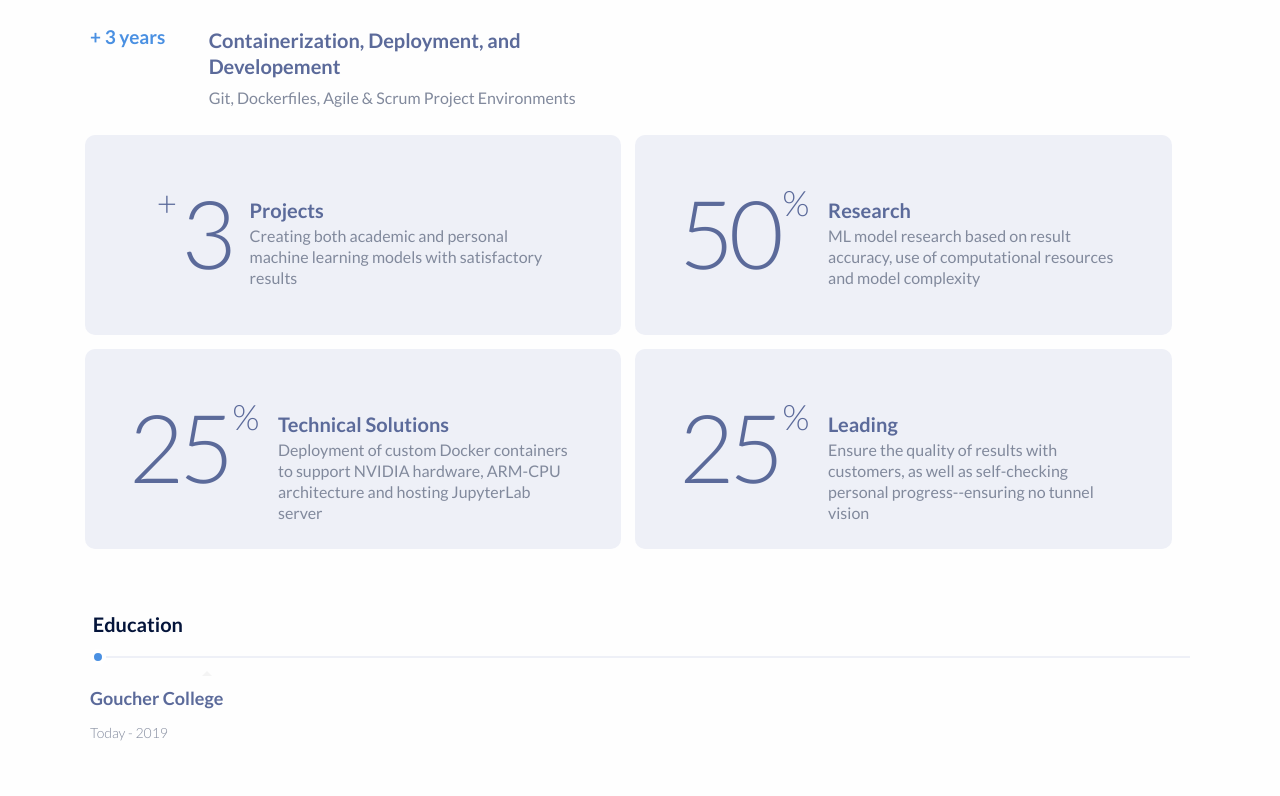
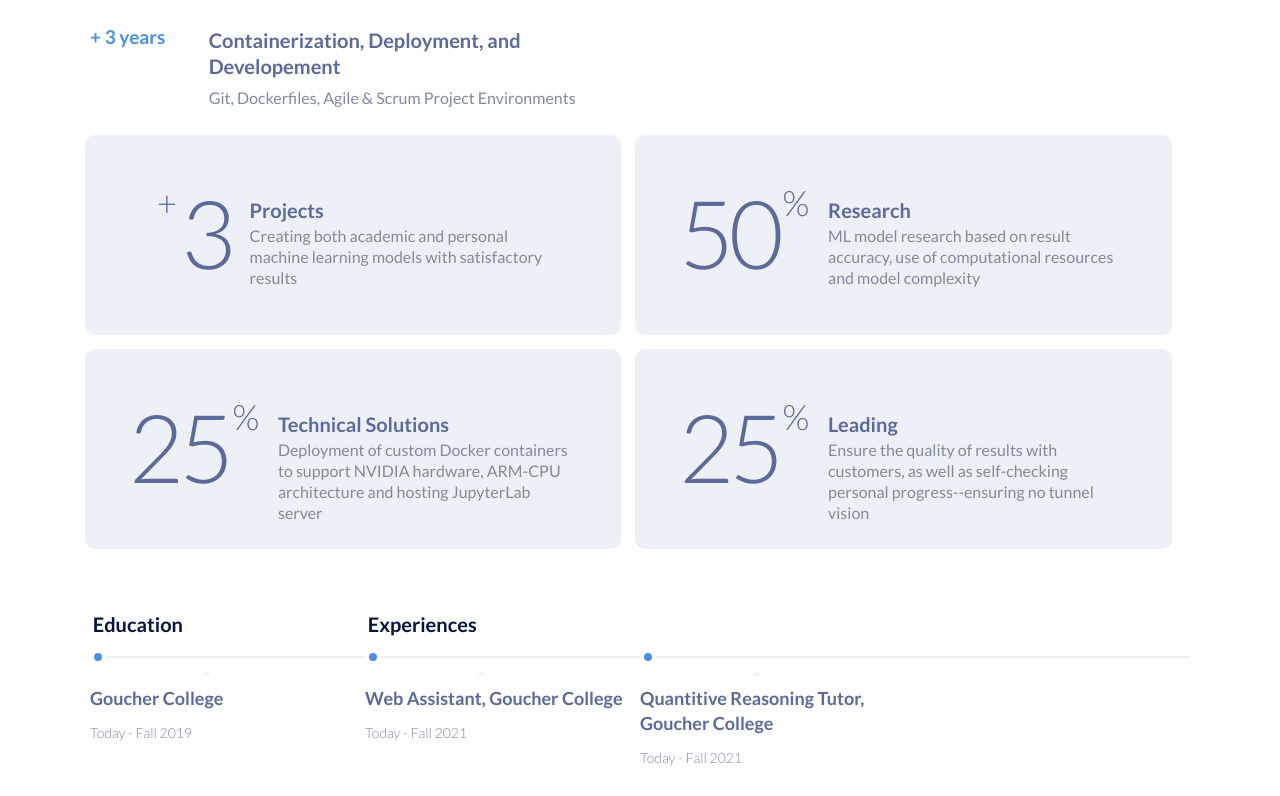
Before and after one commit to LukaTri/lukatri.github.io, a plain HTML site: page index.html in a window 1280 px wide. Shown: the part 651-1447 px from the top of the page. Drawn offline with Linux system fonts and the light colour scheme.

Commit message:
Add experience.

```diff
--- a/index.html
+++ b/index.html
@@ -29,7 +29,7 @@
 				<span class="exp">+ 6 years</span>
 				<div>
 					<h3>Languages & Frameworks</h3>
-					<span>Java, Python, R, Django, ML Frameworks (TensorFlow, Pytorch…)</span>
+					<span>Java, Python, R, Django, ML Frameworks (TensorFlow, Pytorch …)</span>
 				</div>
 			</div>
 
@@ -155,7 +155,24 @@
 		    <p class="description">
 		      Goucher College
 		    </p>
-		    <span class="date">Today - 2019</span>
+		    <span class="date">Today - Fall 2019</span>
+		  </li>
+
+		<li>
+		    <p class="line">Experiences</p>
+		    <span class="point"></span>
+		    <p class="description">
+		      Web Assistant, Goucher College
+		    </p>
+		    <span class="date">Today - Fall 2021</span>
+		  </li>
+
+		<li>
+		    <span class="point"></span>
+		    <p class="description">
+		      Quantitive Reasoning Tutor, Goucher College
+		    </p>
+		    <span class="date">Today - Fall 2021</span>
 		  </li>
 
 		  		  <!-- <li>
```
